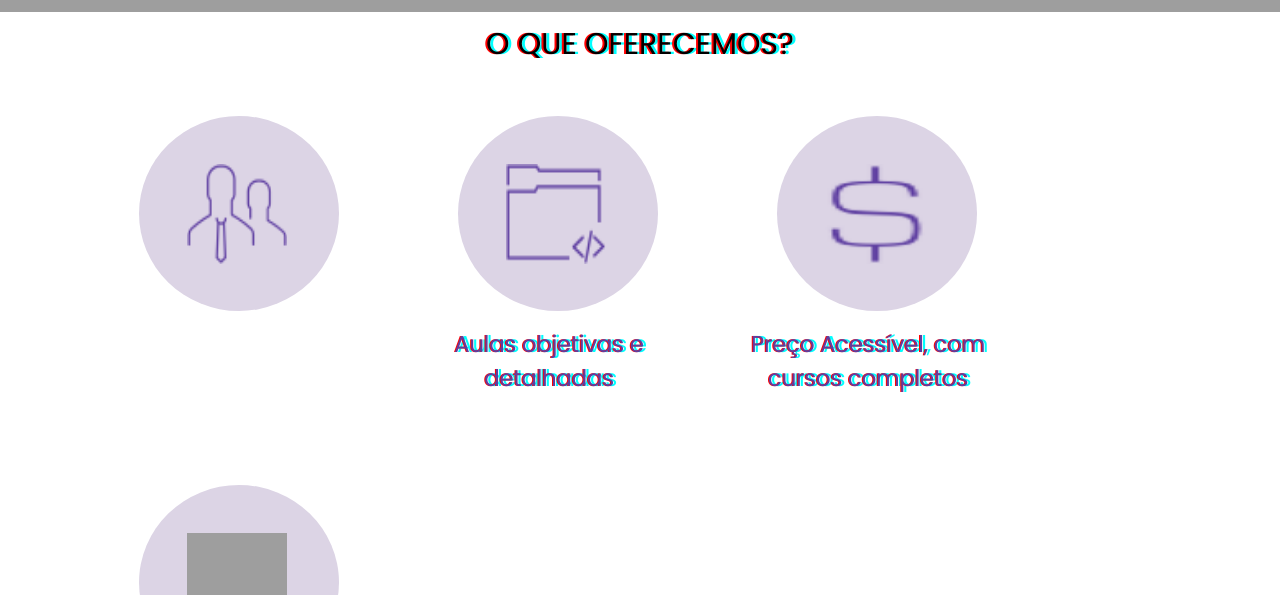
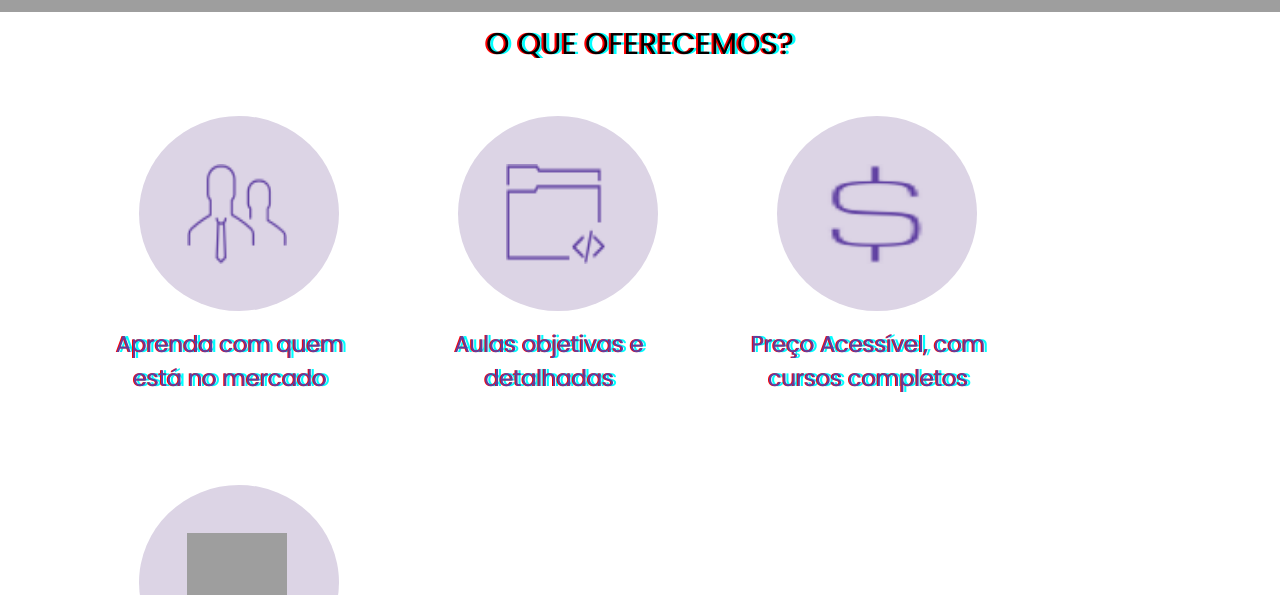
Before and after one commit to LuisPedro53/First-Site, a plain HTML site: page index.html in a window 1280 px wide. Shown: the part 698-1293 px from the top of the page. Drawn offline with Linux system fonts and the light colour scheme; grey boxes are pictures that could not be loaded.

Commit message:
feature: add index.html

```diff
--- a/index.html
+++ b/index.html
@@ -60,7 +60,7 @@
                                 <img src="img/icon_user.png" width="100px" height="100px" >
                             </div>
                         </div>
-                        <!-- <p>Aprenda com quem está no mercado</p> -->
+                        <p>Aprenda com quem está no mercado</p>
                     </div>
                     <div class="parte-fora">
                         <div class="img1">
```
